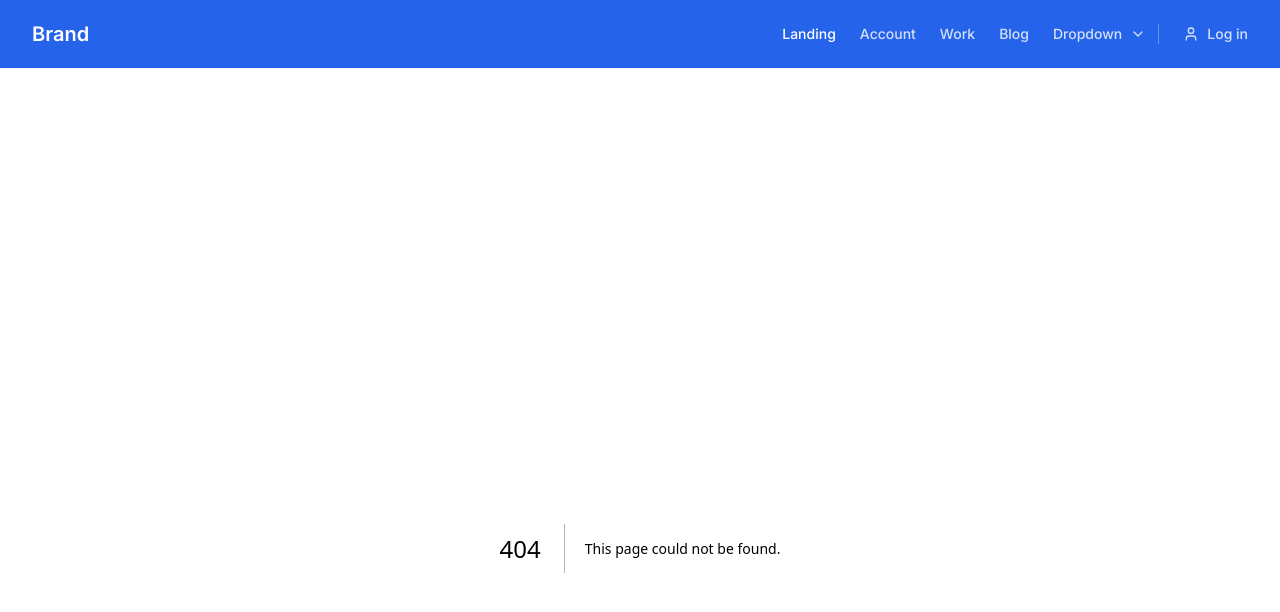
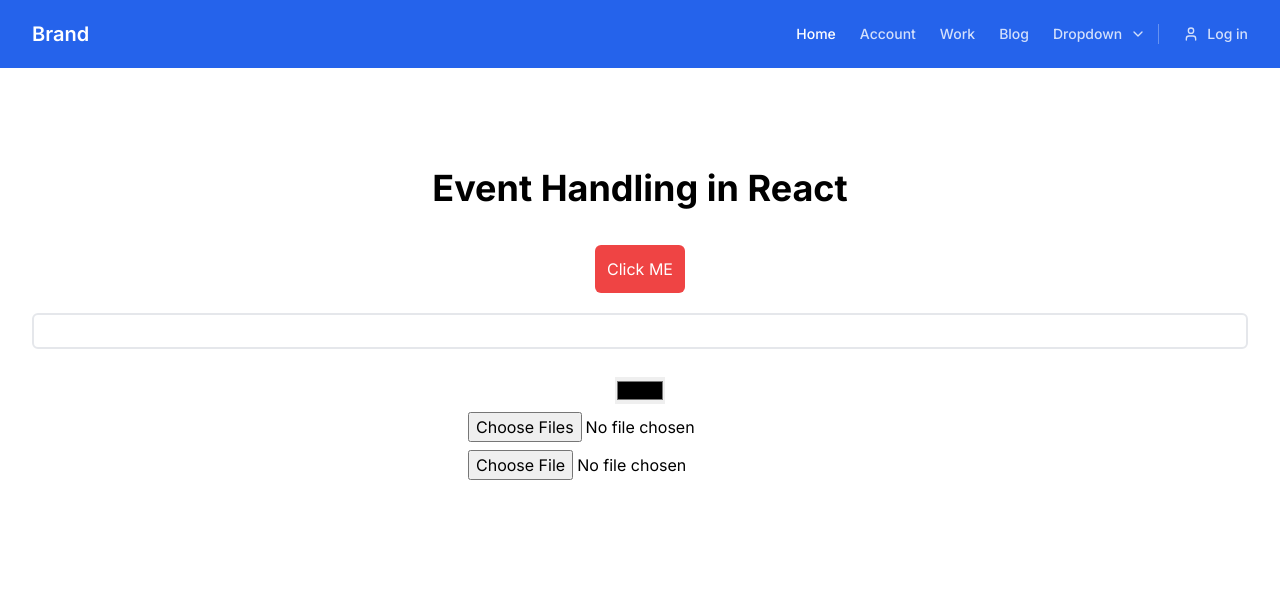
Before and after one commit to JasimDAce/frontend, a Next.js app: page /event-handling in a window 1280 px wide. Before the commit this address had no page. Shown: the top 612 px of the page. Built offline with nearby package versions, Linux system fonts and the light colour scheme.

Commit message:
I have learned loading imgaes through dom and react

```diff
--- /dev/null
+++ b/src/app/event-handling/page.jsx
@@ -0,0 +1,47 @@
+// TODO: when we use next js , next js allow serversite render which help to load all the page in server but few components are only for browers which server do not understand do resolve this we use ... all events we have to do it or we can different component for it and then load it in this page.
+'use client';
+
+import React from 'react'
+
+const EventHandling = () => {
+    const previewImage = (e) =>{
+        //initialize file reader
+        const file = e.target.files[0];
+        const reader = new FileReader();
+
+        //what to do when image is loaded
+        reader.onload = (data) => {
+            const img = new Image();
+            img.src = data.target.result;
+            document.body.append(img);
+        }
+        //load the image
+        reader.readAsDataURL(file);
+    }
+
+
+  return (
+    <div className=' flex flex-col gap-2 justify-center items-center text-center mx-8 '>
+        <h1 className='text-4xl text-center font-bold my-5'>Event Handling in React</h1>
+        <hr />
+       <button className='bg-red-500 p-3 text-white rounded-md'
+       onClick={()=>{alert('button was clicked')}}>Click ME</button>
+       <input
+       className='border-2 rounded-md py-1 px-3 w-full mt-3'
+       onChange={(e) => {console.log(e.target.value)}}
+       type="text" />
+       <input type="color" className='mt-5'
+       onChange={(e) => {document.body.style.backgroundColor = e.target.value}}
+       />
+       <input type="file"
+       multiple
+       onChange={(e) => { console.log(e.target.files);}} />
+
+       <input type="file"
+       onChange={previewImage} />
+
+    </div>
+  )
+}
+
+export default EventHandling
--- a/src/components/Navbar.jsx
+++ b/src/components/Navbar.jsx
@@ -1,3 +1,4 @@
+import Link from 'next/link'
 import React from 'react'
 
 const Navbar = () => {
@@ -64,13 +65,14 @@ const Navbar = () => {
           className="hs-collapse hidden overflow-hidden transition-all duration-300 basis-full grow sm:block"
         >
           <div className="flex flex-col sm:flex-row sm:items-center sm:justify-end py-2 md:py-0 sm:ps-7">
-            <a
+            {/* we use link in place of anchor tag */}
+            <Link
               className="py-3 ps-px sm:px-3 font-medium text-white"
-              href="#"
+              href="/"
               aria-current="page"
             >
-              Landing
-            </a>
+              Home
+            </Link>
             <a
               className="py-3 ps-px sm:px-3 font-medium text-white/80 hover:text-white"
               href="#"
@@ -173,9 +175,9 @@ const Navbar = () => {
                 </a>
               </div>
             </div>
-            <a
+            <Link
               className="flex items-center gap-x-2 font-medium text-white/80 hover:text-white sm:border-s sm:border-white/30 py-2 md:py-0 sm:my-6 sm:ps-6"
-              href="#"
+              href="/login"
             >
               <svg
                 className="flex-shrink-0 size-4"
@@ -193,7 +195,7 @@ const Navbar = () => {
                 <circle cx={12} cy={7} r={4} />
               </svg>
               Log in
-            </a>
+            </Link>
           </div>
         </div>
       </nav>
```
